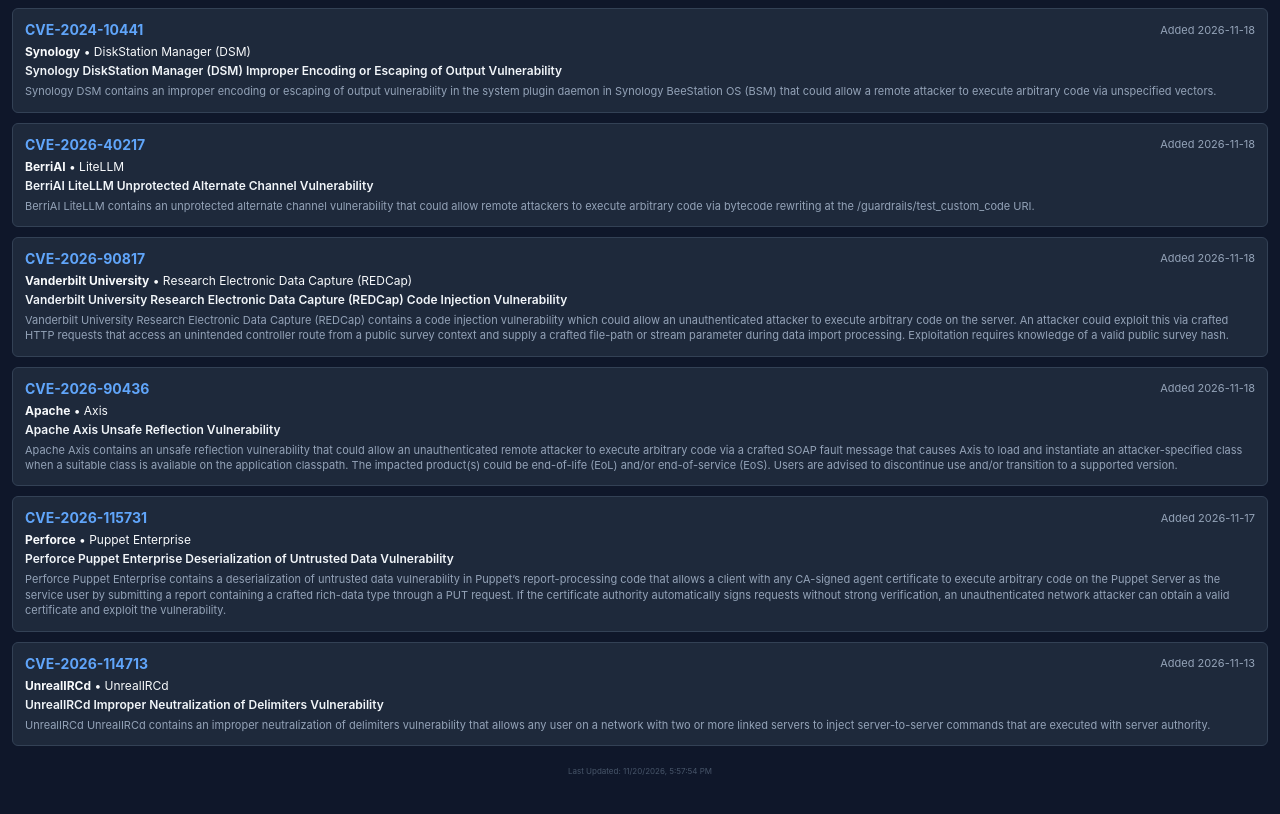
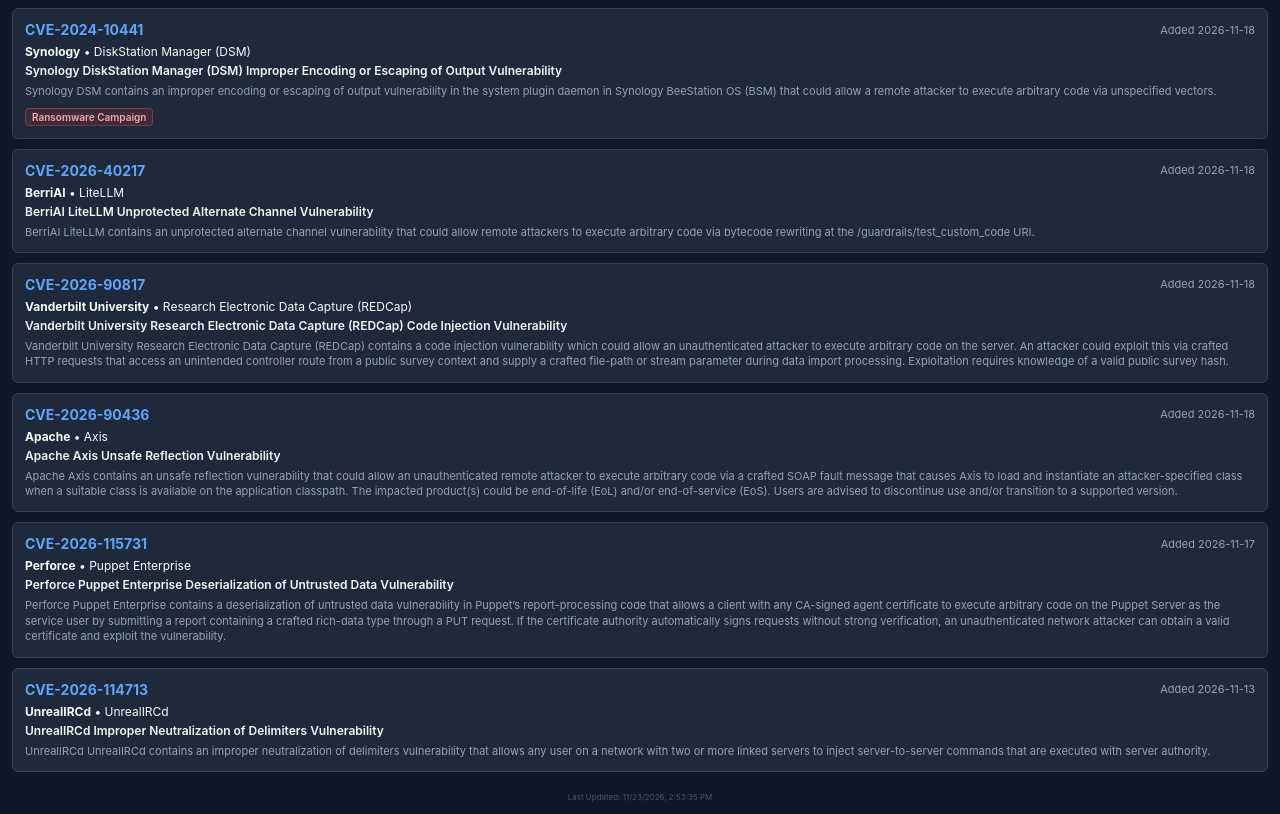
Before and after one commit to jaxonbeaty/threats.github.io, a plain HTML site: page index.html in a window 1280 px wide. Shown: the part 565-1379 px from the top of the page. Before the commit the page ends 1353 px from the top, so only its background shows below. Drawn offline with Linux system fonts and the light colour scheme.

Commit message:
Hourly Dashboard Update

```diff
--- a/index.html
+++ b/index.html
@@ -213,7 +213,7 @@
             </div>
             <div class="vuln-name">Synology DiskStation Manager (DSM) Improper Encoding or Escaping of Output Vulnerability</div>
             <div class="description">Synology DSM contains an improper encoding or escaping of output vulnerability in the system plugin daemon in Synology BeeStation OS (BSM) that could allow a remote attacker to execute arbitrary code via unspecified vectors.</div>
-
+            <div style="margin-top: 8px;"><span class="badge-danger">Ransomware Campaign</span></div>
         </div>
         <div class="threat-card">
             <div class="card-header">
@@ -287,7 +287,7 @@
         </div>
     </div>
     <div style="margin-top: 20px; text-align: center; font-size: 8px; color: #475569;">
-        Last Updated: 11/20/2026, 5:57:54 PM
+        Last Updated: 11/23/2026, 2:53:35 PM
     </div>
 </body>
 </html>
```
Also changed, not shown: issues.html (+1 -1 lines).
